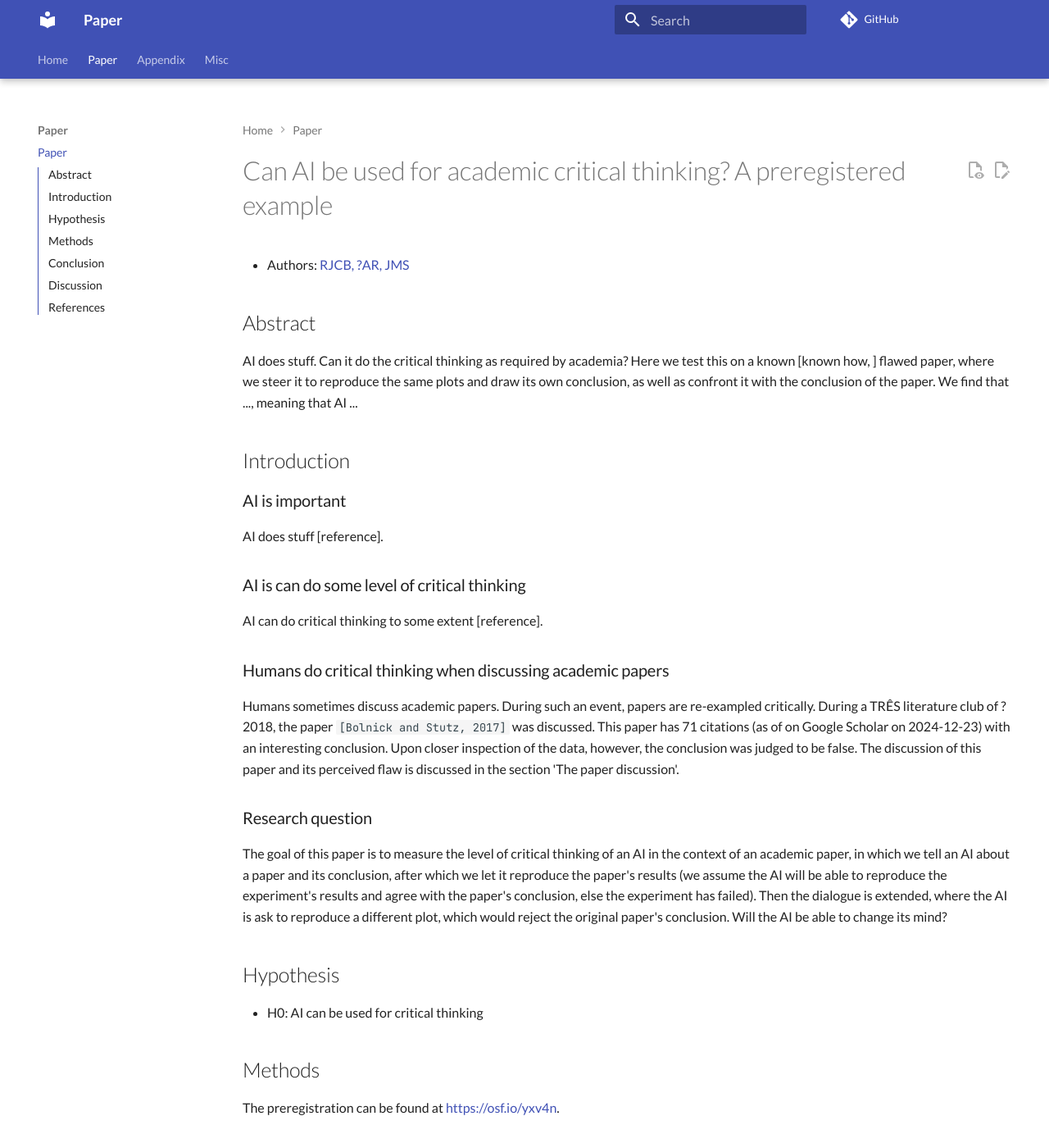
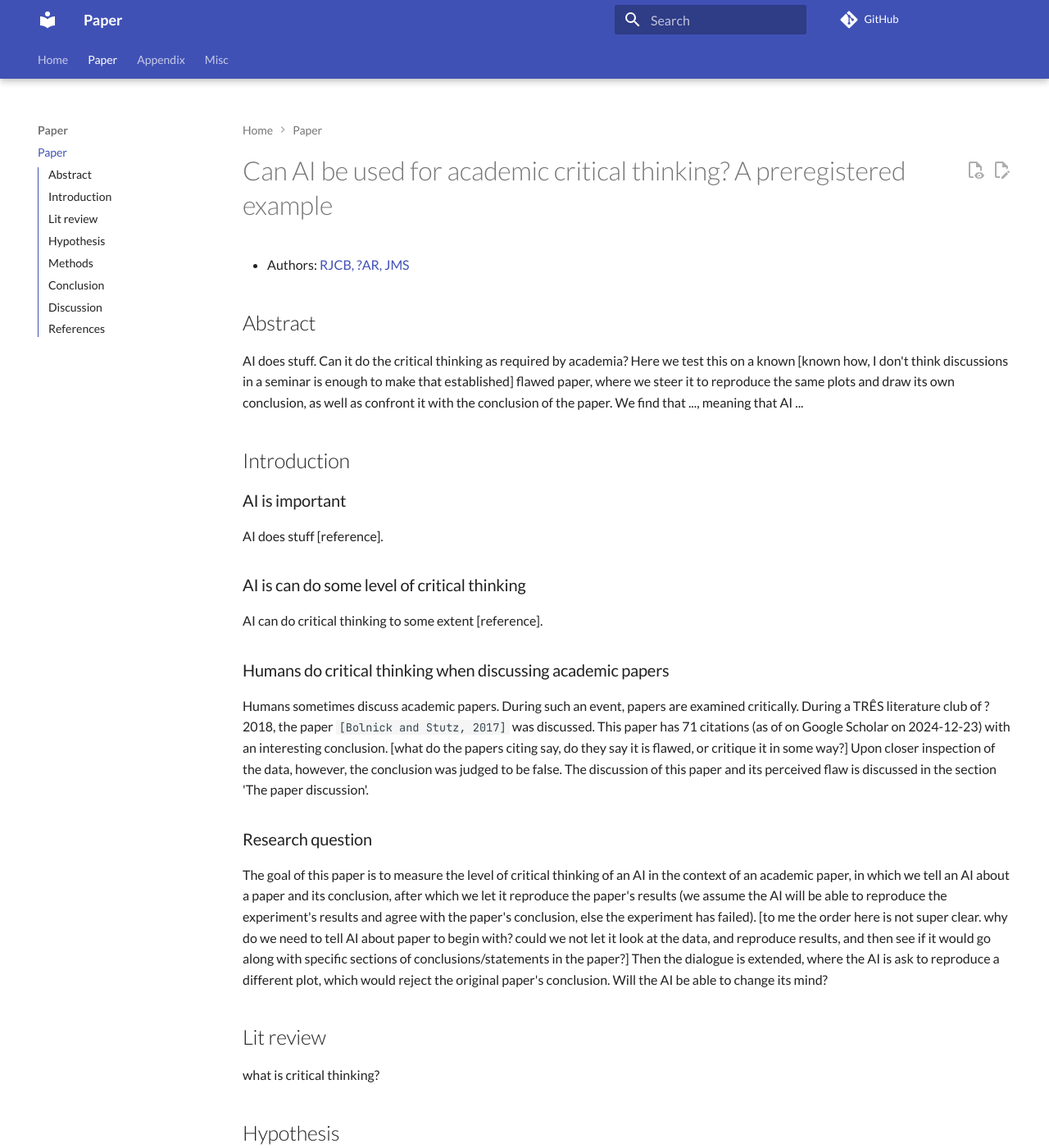
Before and after one commit to richelbilderbeek/paper_critical_ai, an MkDocs documentation site: the page built from docs/paper.md, in a window 1280 px wide and 1400 px high. Shown: the whole window at 82% size. Built offline with MkDocs 1.6.1 and Material for MkDocs 9.7.7, drawn with Linux system fonts in a browser that asks for light colours; comment, search, counter and statistics services are not loaded; some of the changed text lies outside the part shown.

Commit message:
johanna's first thoughts

```diff
--- a/docs/paper.md
+++ b/docs/paper.md
@@ -6,7 +6,7 @@
 
 AI does stuff.
 Can it do the critical thinking as required by academia?
-Here we test this on a known [known how, ] flawed paper,
+Here we test this on a known [known how, I don't think discussions in a seminar is enough to make that established] flawed paper,
 where we steer it to reproduce the same plots
 and draw its own conclusion, as well as confront
 it with the conclusion of the paper.
@@ -25,11 +25,11 @@ AI can do critical thinking to some extent [reference].
 ### Humans do critical thinking when discussing academic papers
 
 Humans sometimes discuss academic papers.
-During such an event, papers are re-exampled critically.
+During such an event, papers are examined critically.
 During a TRÊS literature club of ?2018,
 the paper `[Bolnick and Stutz, 2017]` was discussed.
 This paper has 71 citations (as of on Google Scholar on 2024-12-23)
-with an interesting conclusion. Upon closer inspection of the data,
+with an interesting conclusion. [what do the papers citing say, do they say it is flawed, or critique it in some way?] Upon closer inspection of the data,
 however, the conclusion was judged to be
 false.
 The discussion of this paper and its perceived flaw
@@ -43,15 +43,18 @@ in which we tell an AI about a paper and its conclusion,
 after which we let it reproduce the paper's results (we
 assume the AI will be able to reproduce the experiment's results
 and agree with the paper's conclusion,
-else the experiment has failed).
+else the experiment has failed). [to me the order here is not super clear. why do we need to tell AI about paper to begin with? could we not let it look at the data, and reproduce results, and then see if it would go along with specific sections of conclusions/statements in the paper?]
 Then the dialogue is extended,
 where the AI is ask to reproduce a different
 plot, which would reject the original paper's conclusion.
 Will the AI be able to change its mind?
 
+##Lit review
+what is critical thinking?
+
 ## Hypothesis
 
-- H0: AI can be used for critical thinking
+- H0: AI can be used for critical thinking [no H1: AI cannot be used for critical thinking]
 
 ## Methods
 
@@ -60,15 +63,15 @@ The preregistration can be found at
 
 ### Choice of AI
 
-We picked an AI that can read data from files.
+We picked an AI that can read data from files. [I think we should test more than one AI if possible]
 
 ### Experiment
 
 - Take a dataset and the code of a published paper with a known flaw
 - D1. Ask an AI to read the dataset
 - D2. Describe the dataset
-- **Q0**: Describe the conclusion
-- D4. Reproduce the results in that paper
+- **Q0**: Describe the conclusion [Can AI distinguish what the conclusions are?]
+- D4. Reproduce the results in that paper [multiple results?]
 - **Q1**: Ask if the conclusion is correct
 - D5 Reproduce the results that show a flaw in the reasoning
 - **Q2**: Ask if the conclusion is correct
@@ -82,7 +85,7 @@ The conclusion is drawn according to this
 Q1 |Q2 |Verdict
 ---|---|---------------------------------------
 Yes|Yes|AI is not critical, H0 rejected
-Yes|No |AI is critical, H0 accepted
+Yes|No |AI is critical, H0 accepted [not sure about the right conclusion here, need to think more]
 No |Yes|AI is rebellious, experiment failed
 No |No |AI is unexpectedly critical, H0 accepted
 
```
